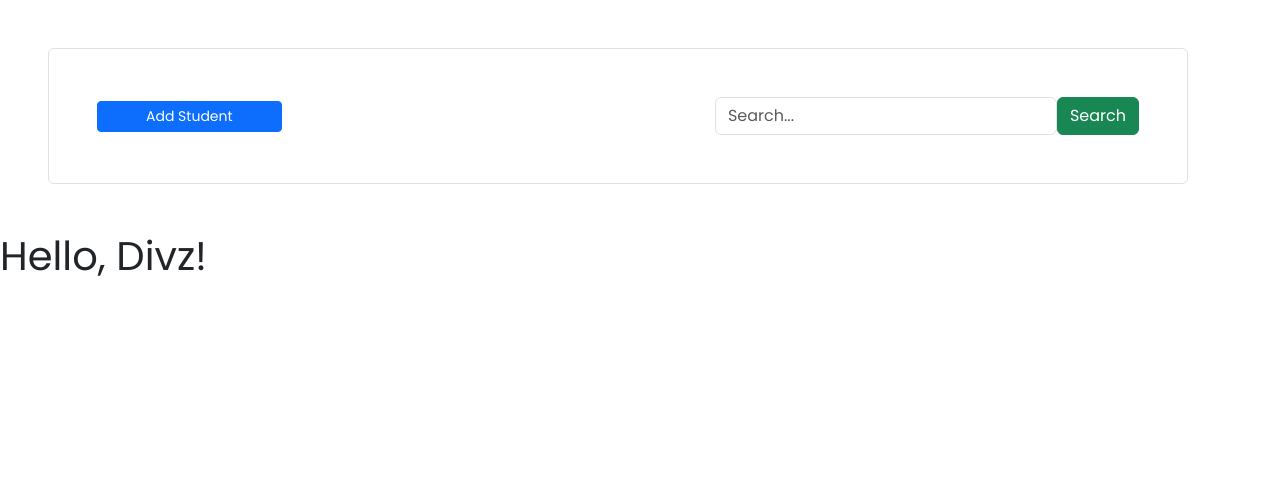
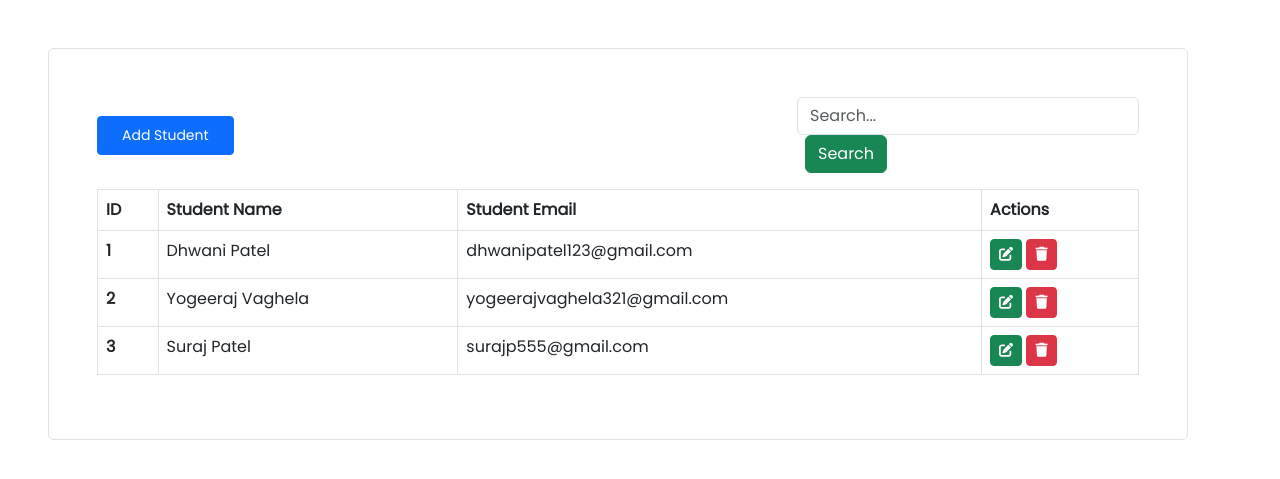
Before and after one commit to divyangpatel26/cruddjango, a Django app: page / in a window 1280 px wide. Shown: the top 479 px of the page. Run offline with Django 4.2, Linux system fonts and the light colour scheme; data comes from the database, SQL or seed files in the repository.

Commit message:
UI designed

```diff
--- a/crud/templates/index.html
+++ b/crud/templates/index.html
@@ -1,32 +1,95 @@
 <!doctype html>
 <html lang="en">
+
 <head>
   <meta charset="utf-8">
   <meta name="viewport" content="width=device-width, initial-scale=1">
   <title>Bootstrap demo</title>
-    <link href="https://cdn.jsdelivr.net/npm/bootstrap@5.3.0/dist/css/bootstrap.min.css" rel="stylesheet" integrity="sha384-9ndCyUaIbzAi2FUVXJi0CjmCapSmO7SnpJef0486qhLnuZ2cdeRhO02iuK6FUUVM" crossorigin="anonymous">
+  <link href="https://cdn.jsdelivr.net/npm/bootstrap@5.3.0/dist/css/bootstrap.min.css" rel="stylesheet"
+    integrity="sha384-9ndCyUaIbzAi2FUVXJi0CjmCapSmO7SnpJef0486qhLnuZ2cdeRhO02iuK6FUUVM" crossorigin="anonymous">
   <link rel="preconnect" href="https://fonts.googleapis.com">
   <link rel="preconnect" href="https://fonts.gstatic.com" crossorigin>
   <link href="https://fonts.googleapis.com/css2?family=Poppins&display=swap" rel="stylesheet">
-<link rel="stylesheet" href="https://cdnjs.cloudflare.com/ajax/libs/font-awesome/6.4.0/css/all.min.css" integrity="sha512-iecdLmaskl7CVkqkXNQ/ZH/XLlvWZOJyj7Yy7tcenmpD1ypASozpmT/E0iPtmFIB46ZmdtAc9eNBvH0H/ZpiBw==" crossorigin="anonymous" referrerpolicy="no-referrer" />
+  <link rel="stylesheet" href="https://cdnjs.cloudflare.com/ajax/libs/font-awesome/6.4.0/css/all.min.css"
+    integrity="sha512-iecdLmaskl7CVkqkXNQ/ZH/XLlvWZOJyj7Yy7tcenmpD1ypASozpmT/E0iPtmFIB46ZmdtAc9eNBvH0H/ZpiBw=="
+    crossorigin="anonymous" referrerpolicy="no-referrer" />
   <style>
-    *{
+    * {
       font-family: 'Poppins', sans-serif;
     }
   </style>
 </head>
+
 <body>
   <div class="container m-5 p-5 border rounded">
     <div class="d-flex justify-content-between align-items-center">
-            <a href="" class="btn btn-primary px-5 btn-sm">Add Student</a>
+      <a href="" data-bs-toggle="modal" data-bs-target="#addStudentModal" class="btn btn-primary px-4 py-2 btn-sm">Add
+        Student</a>
       <div class="d-flex">
-                <form action="" method="post"></form>
+        <form action="" method="post">
           <input type="search" name="search" class="form-control" placeholder="Search...">
-                <button class="btn btn-success">Search</button>
+          <button class="btn btn-success mx-2">Search</button>
+        </form>
       </div>
     </div>
+    <table class="table mt-3 table-bordered">
+      <thead>
+        <tr>
+          <th scope="col">ID</th>
+          <th scope="col">Student Name</th>
+          <th scope="col">Student Email</th>
+          <th scope="col">Actions</th>
+        </tr>
+      </thead>
+      <tbody>
+        {% for student in students %}
+        <tr>
+          <th>{{student.id}}</th>
+          <td>{{student.name}}</td>
+          <td>{{student.email}}</td>
+          <td>
+            <a href="" class="btn btn-success btn-sm"><i class="fa-solid fa-pen-to-square"></i></a>
+            <a href="" class="btn btn-danger btn-sm"><i class="fa-solid fa-trash"></i></a>
+          </td>
+        </tr>
+        {% endfor %}
+      </tbody>
+    </table>
   </div>
-    <h1>Hello, Divz!</h1>
-    <script src="https://cdn.jsdelivr.net/npm/bootstrap@5.3.0/dist/js/bootstrap.bundle.min.js" integrity="sha384-geWF76RCwLtnZ8qwWowPQNguL3RmwHVBC9FhGdlKrxdiJJigb/j/68SIy3Te4Bkz" crossorigin="anonymous"></script>
+
+  <!-- Modal -->
+  <div class="modal fade" id="addStudentModal" tabindex="-1" aria-labelledby="exampleModalLabel" aria-hidden="true">
+    <div class="modal-dialog">
+      <form action="" method="post">
+        {% csrf_token %}
+        <div class="modal-content">
+          <div class="modal-header">
+            <h1 class="modal-title fs-5" id="exampleModalLabel">Add New Student</h1>
+            <button type="button" class="btn-close" data-bs-dismiss="modal" aria-label="Close"></button>
+          </div>
+          <div class="modal-body">
+            <div class="">
+              <label for="name">Student Name</label>
+              <input type="text" name="name" class="form-control" id="name" required>
+            </div>
+            <div class="">
+              <label for="email">Email</label>
+              <input type="email" name="email" class="form-control" id="email" required>
+            </div>
+          </div>
+          <div class="modal-footer">
+            <button type="button" class="btn btn-secondary" data-bs-dismiss="modal">Close</button>
+            <button type="submit" class="btn btn-primary" name="add">Add New Student</button>
+          </div>
+        </div>
+      </form>
+    </div>
+  </div>
+
+
+  <script src="https://cdn.jsdelivr.net/npm/bootstrap@5.3.0/dist/js/bootstrap.bundle.min.js"
+    integrity="sha384-geWF76RCwLtnZ8qwWowPQNguL3RmwHVBC9FhGdlKrxdiJJigb/j/68SIy3Te4Bkz"
+    crossorigin="anonymous"></script>
 </body>
+
 </html>
--- a/crud/views.py
+++ b/crud/views.py
@@ -1,5 +1,7 @@
 from django.shortcuts import render
-
+from .models import *
 # Create your views here.
 def index(request):
-    return render(request,"index.html")
+    students = Student.objects.all()
+    context = {"students":students}
+    return render(request,"index.html",context)
```
Also changed, not shown: 2 other files. Lines whose indentation alone changed are shown as unchanged.
